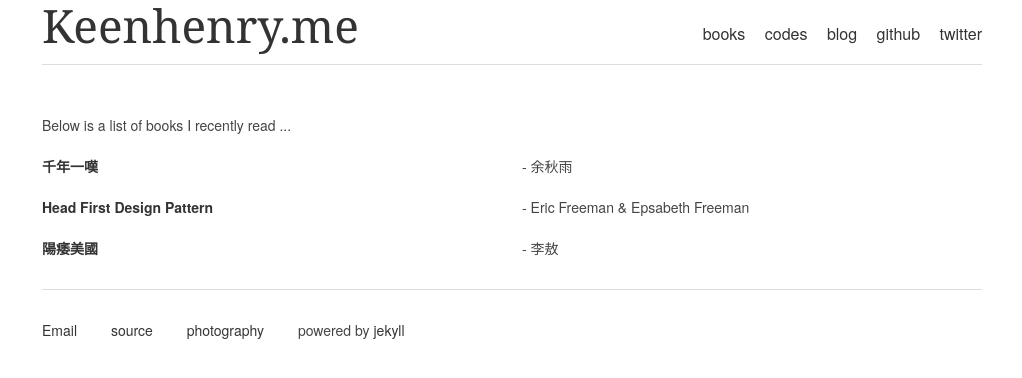
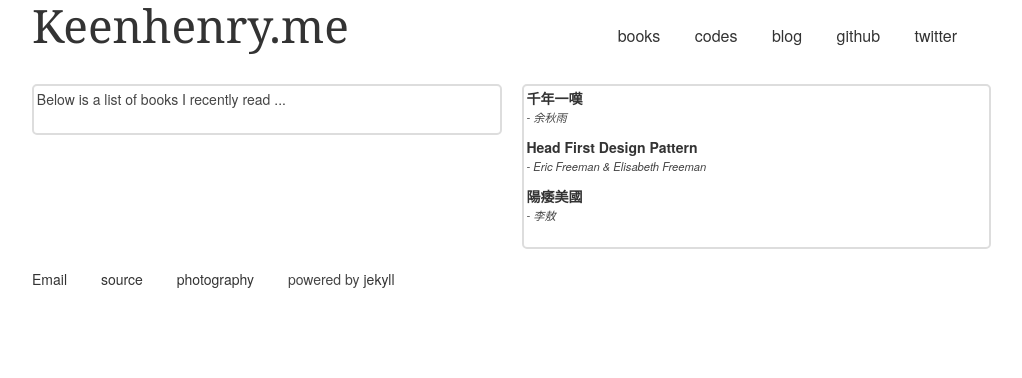
Before and after one commit to keenhenry/keenhenry.github.com, a Jekyll site: the page built from books.html, in a window 1280 px wide. Shown: the top 378 px of the page, without its empty margins (128-1150 px from the left). Built offline with Jekyll 4.4.1, drawn with Linux system fonts in a browser that asks for light colours; nearby versions of some CDN libraries.

Commit message:
applied new layout to the whole site

```diff
--- a/_layouts/default.html
+++ b/_layouts/default.html
@@ -40,9 +40,7 @@
 
 <body>
   <div class="container">
-    <!--{% include header.html %}-->
-    <header class="sixteen columns"> <!-- This is a HTML5 tag, all major browser supports this tag! -->
-      <div class="row">
+    <header class="row"> <!-- This is a HTML5 tag, all major browser supports this tag! -->
       <h1 class="six columns alpha"><a href="/">Keenhenry.me</a></h1>
       <div class="ten columns omega navbar">
         <a href="/books.html" >books</a>
@@ -51,24 +49,20 @@
         <a href="http://github.com/keenhenry">github</a>
         <a href="http://twitter.com/#!/keenhenry">twitter</a>
       </div>
-          <hr />
-      </div>
     </header>
 
+    <div class="row">
     {{ content }}
+    </div>
 
-    <footer class="sixteen columns"> <!-- This is a HTML5 tag, all major browser supports this tag -->
-      <hr />
-      <p class="row">
+    <footer class="row"> <!-- This is a HTML5 tag, all major browser supports this tag -->
       <a href="mailto:keenhenry1109@gmail.com">Email</a>
       <a href="http://github.com/keenhenry/keenhenry.github.com">source</a>
       <a href="https://picasaweb.google.com/105733140478375503084">photography</a>
       <!-- Creative Commons Licence -->
       <!-- <a class="three columns" href="http://creativecommons.org/licenses/by/3.0/" rel="license"><img alt="Some Rights Reserved" border="0" class="cc" src="http://creativecommons.org/images/public/somerights20.gif"></a> -->
       <span>powered by </span><a href="http://jekyllrb.com/">jekyll</a>
-      </p>
     </footer>
-    <!--{% include footer.html %}-->
   </div>
 
   <!-- JS
--- a/books.html
+++ b/books.html
@@ -3,13 +3,14 @@ layout: default
 title: Books I read
 ---
 
-<p class="sixteen columns clearfix">Below is a list of books I recently read ... </p>
+<div class="eight columns alpha left">
+    <p>Below is a list of books I recently read ... </p>
+</div>
 
-<!-- <ul> -->
-<p class="row"><strong class="eight columns">千年一嘆</strong><span class="eight
-    columns author">- 余秋雨</span></p>
-<p class="row"><strong class="eight columns">Head First Design Pattern</strong><span
-    class="eight columns author">- Eric Freeman &amp; Epsabeth Freeman</span></p>
-<p class="row"><strong class="eight columns">陽痿美國</strong><span class="eight
-    columns author">- 李敖</span></p>
-<!-- </ul> -->
+<div class="eight columns omega right">
+    <ul>
+    <li><strong>千年一嘆</strong><br class="clear" /><span class="author">- 余秋雨</span></li>
+    <li><strong>Head First Design Pattern</strong><br class="clear" /><span class="author">- Eric Freeman &amp; Elisabeth Freeman</span></li>
+    <li><strong>陽痿美國</strong><br class="clear" /><span class="author">- 李敖</span></li>
+    </ul>
+</div>
--- a/index.html
+++ b/index.html
@@ -4,11 +4,11 @@ title: Keenhenry and his Web residence
 ---
 
 <!-- About page for henry huang <h2>Henry Huang</h2> -->
-<div class="eight columns" id='about'>
+<div class="eight columns alpha left" id='bio'>
 <p><span class="opening word">Henry</span>, a man that has lived in four countries across four continents, likes programming, photography, philosophy, traveling and frisbee. He is also a <a href="http://en.wikipedia.org/wiki/Go_(game)">Go</a> player.</p>
 
 <p>He currently has interests in building database applications for processing large data sets. Therefore, he now works for <a href="http://www.mapscape.eu/">Mapscape</a>, where he processes large, raw map data to produce high quality digital maps. Henry usually programs in C/C++, Java, and Python. If you are looking for his resume, you can find it <a href="/static/data/resume.pdf">here</a>.</p>
 </div>
-<div class="eight columns" id='twitter_div'>
-<ul id="twitter_update_list"><li>&nbsp;</li></ul>
+<div class="eight columns omega" id='twitter_div'>
+    <ul id="twitter_update_list"><li>&nbsp;</li></ul>
 </div>
--- a/static/css/layout.css
+++ b/static/css/layout.css
@@ -25,15 +25,24 @@ header > h1 {
     text-align: right;
     font-size: 16px;
     position:relative;
-    top: 23px;
+    top: 25px;
 }
 
 .navbar > a {
 	margin-left: 15px;
+	margin-right: 15px;
 }
 
 a, a:hover {
    	text-decoration: none;
+}
+
+.left, .right {
+    padding: 0.2em;
+    border:2px double #ddd;
+    -moz-border-radius:5px;
+    -webkit-border-radius:5px;
+    border-radius:5px;
 }
 
 /* header h1 { */
@@ -44,16 +53,18 @@ a, a:hover {
   font-size: 20px;
 }
 
-footer > p > a {
+footer > a {
     margin-right: 30px;
 }
 
 /* #Page Styles
 ================================================== */
 
+/*** Customized styles for homepage ***/
+
 #twitter_div > ul > li {
-    list-style-type : circle;
-    list-style-image: url('/static/image/twitter_12.png');
+    /* list-style-type : circle; */
+    /* list-style-image: url('/static/image/twitter_12.png'); */
     padding: 0.2em;
     border:2px double #ddd;
     -moz-border-radius:5px;
@@ -65,9 +76,41 @@ footer > p > a {
 /*     text-align: right; */
 /* } */
 
-/* .author { */
-/*     text-align: right; */
-/* } */
+/*** Customized styles for books page ***/
+.author {
+    font-size : 0.8em;
+    font-style: italic;
+    text-align: right;
+}
+
+/*** Customized styles for codes page ***/
+.project.language {
+    margin-left: 5em;
+}
+
+.project.description {
+    margin-top: 1em;
+}
+
+.project.list.item {
+    /* list-style-type : circle; */
+    /* list-style-image: url('/static/image/twitter_12.png'); */
+    padding: 0.2em;
+    border:2px double #ddd;
+    -moz-border-radius:5px;
+    -webkit-border-radius:5px;
+    border-radius:5px;
+}
+
+/*** Customized styles for blog page ***/
+
+#blog-snippet {
+    font-size: 1em;
+}
+
+#read-more {
+    margin-top: 2em;
+}
 
 /* #Media Queries
 ================================================== */
```
Also changed, not shown: blog.html (+13 -5 lines), codes.html (+10 -9 lines). Lines whose indentation alone changed are shown as unchanged.
